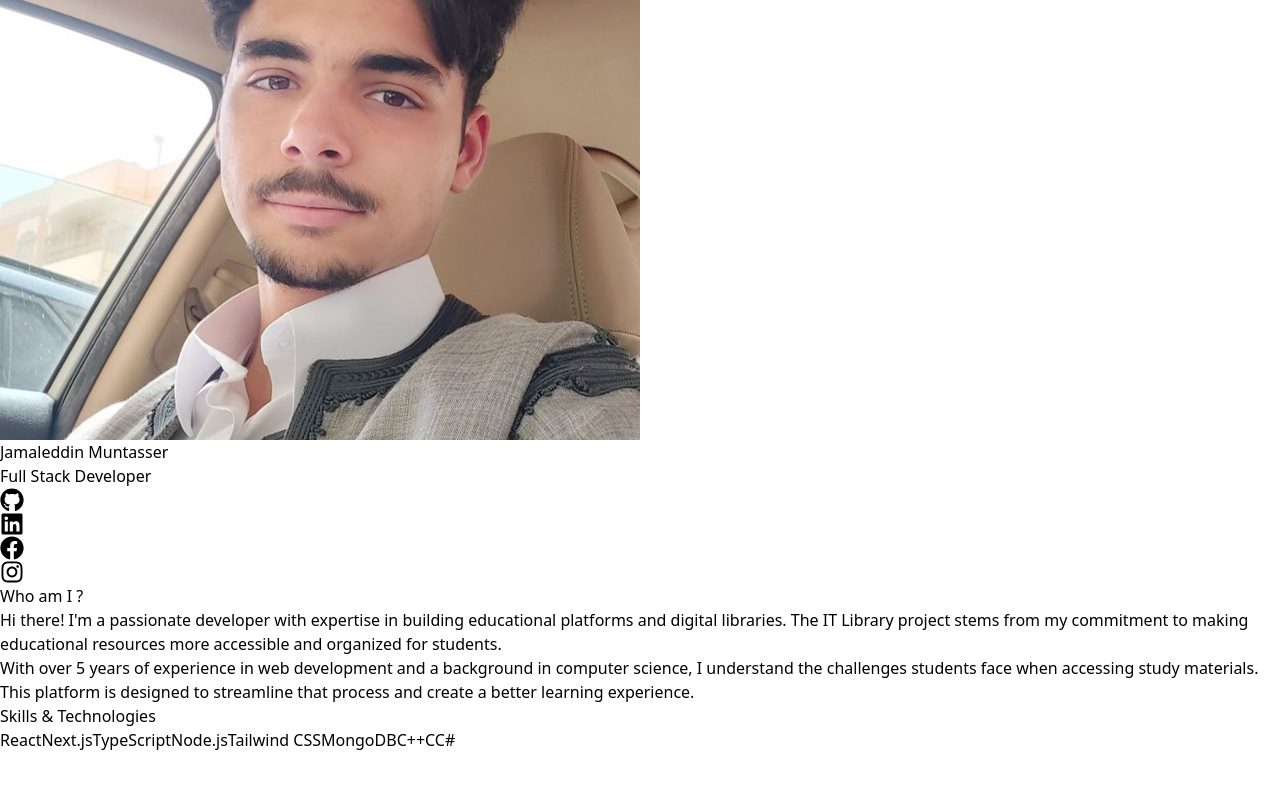
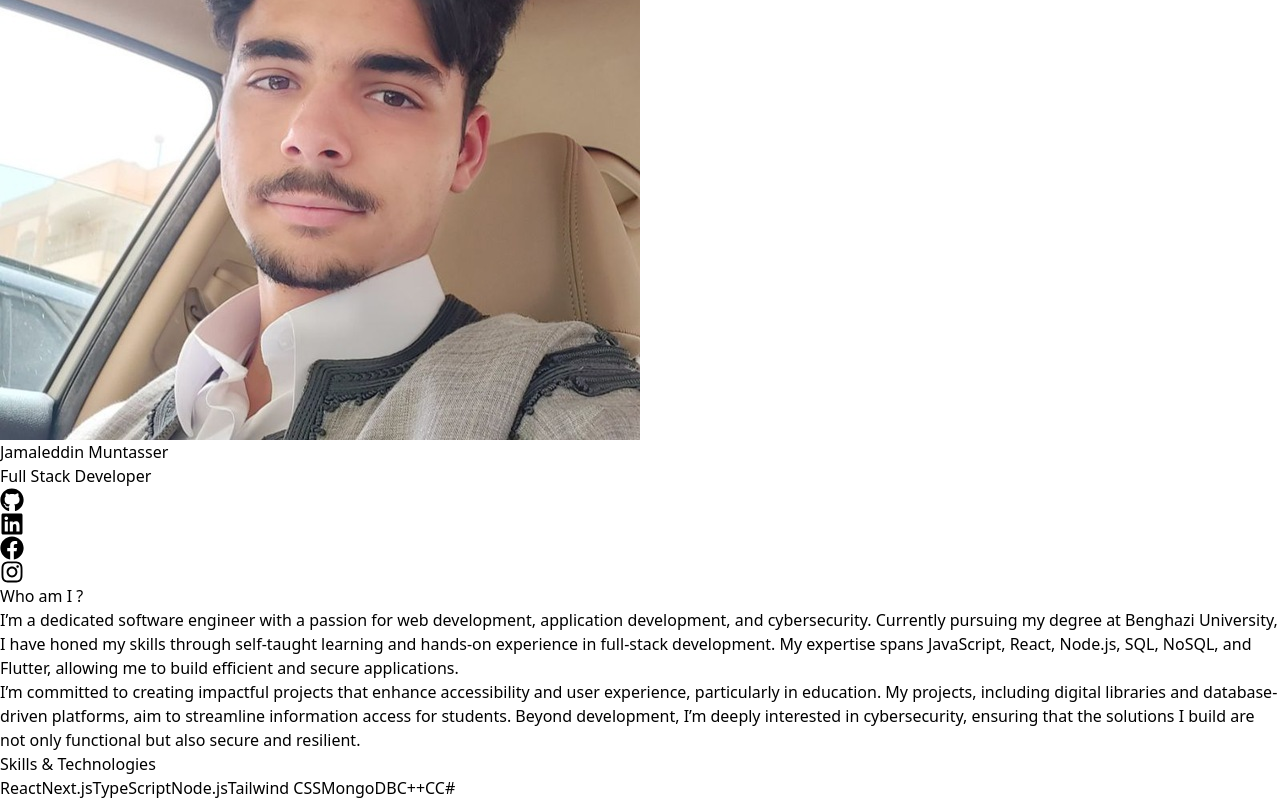
Before and after one commit to JBM-05/IT-library, a React (Vite) app: page / in a window 1280 px wide. Shown: the part 584-1384 px from the top of the page. Before the commit the page ends 1336 px from the top, so only its background shows below. Built offline with nearby package versions, Linux system fonts and the light colour scheme; no server answers.

Commit message:
adjust the about us description

```diff
--- a/src/Components/Aboutus.tsx
+++ b/src/Components/Aboutus.tsx
@@ -49,20 +49,26 @@ const Aboutus = () => {
             <h3 className="text-lg font-semibold text-blue-400 mb-2">
               Who am I ?
             </h3>
-            <p className="text-gray-300 text-sm">
-              Hi there! I'm a passionate developer with expertise in building
-              educational platforms and digital libraries. The IT Library
-              project stems from my commitment to making educational resources
-              more accessible and organized for students.
+            <p className="text-gray-300 text-sm ">
+
+              I’m a dedicated software engineer with a passion for web
+              development, application development, and cybersecurity. Currently
+              pursuing my degree at Benghazi University, I have honed my skills
+              through self-taught learning and hands-on experience in full-stack
+              development. My expertise spans JavaScript, React, Node.js, SQL,
+              NoSQL, and  Flutter, allowing me to build efficient and
+              secure applications.
             </p>
             <p className="text-gray-300 text-sm mt-4">
-              With over 5 years of experience in web development and a
-              background in computer science, I understand the challenges
-              students face when accessing study materials. This platform is
-              designed to streamline that process and create a better learning
-              experience.
+
+              I’m committed to creating impactful projects that enhance
+              accessibility and user experience, particularly in education. My
+              projects, including digital libraries and database-driven
+              platforms, aim to streamline information access for students.
+              Beyond development, I’m deeply interested in cybersecurity,
+              ensuring that the solutions I build are not only functional but
+              also secure and resilient.
             </p>
-
             {/* Skills & Technologies */}
             <h3 className="text-lg font-semibold text-blue-400 mt-4">
               Skills & Technologies
```
